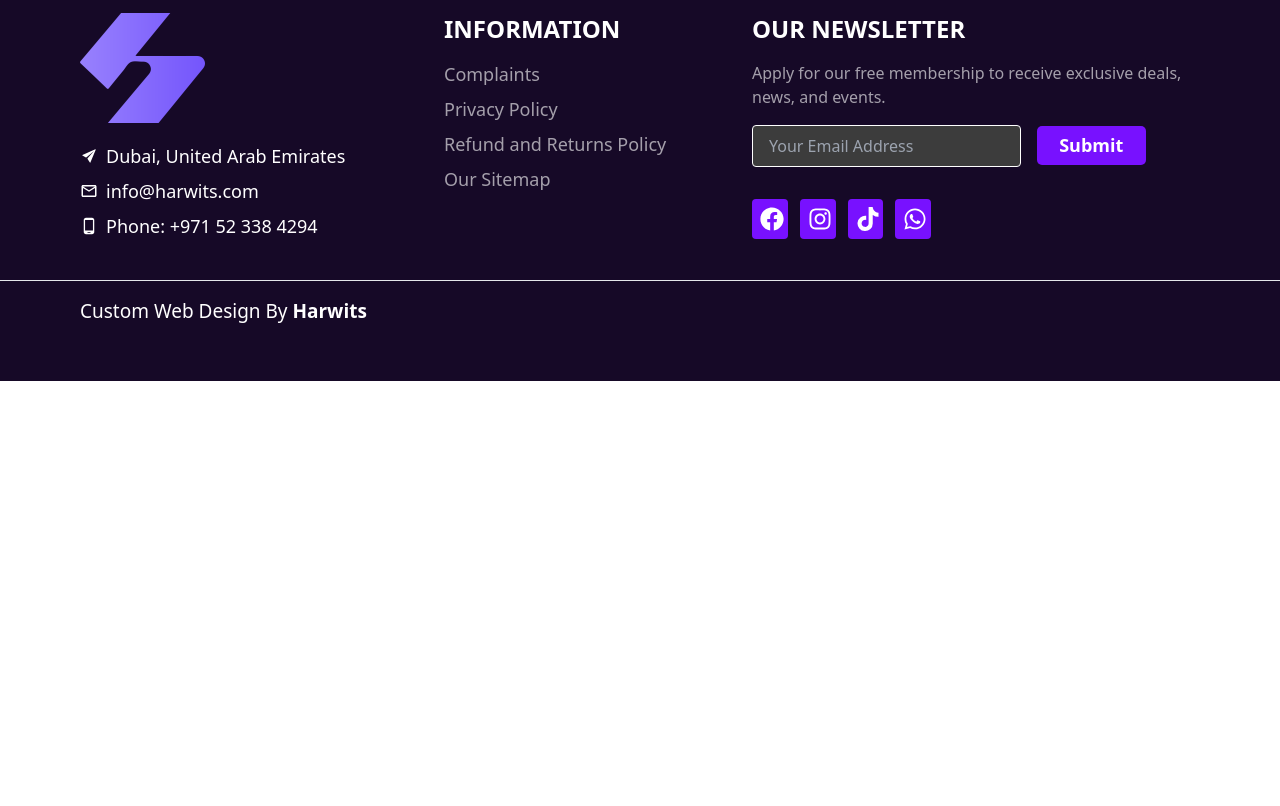
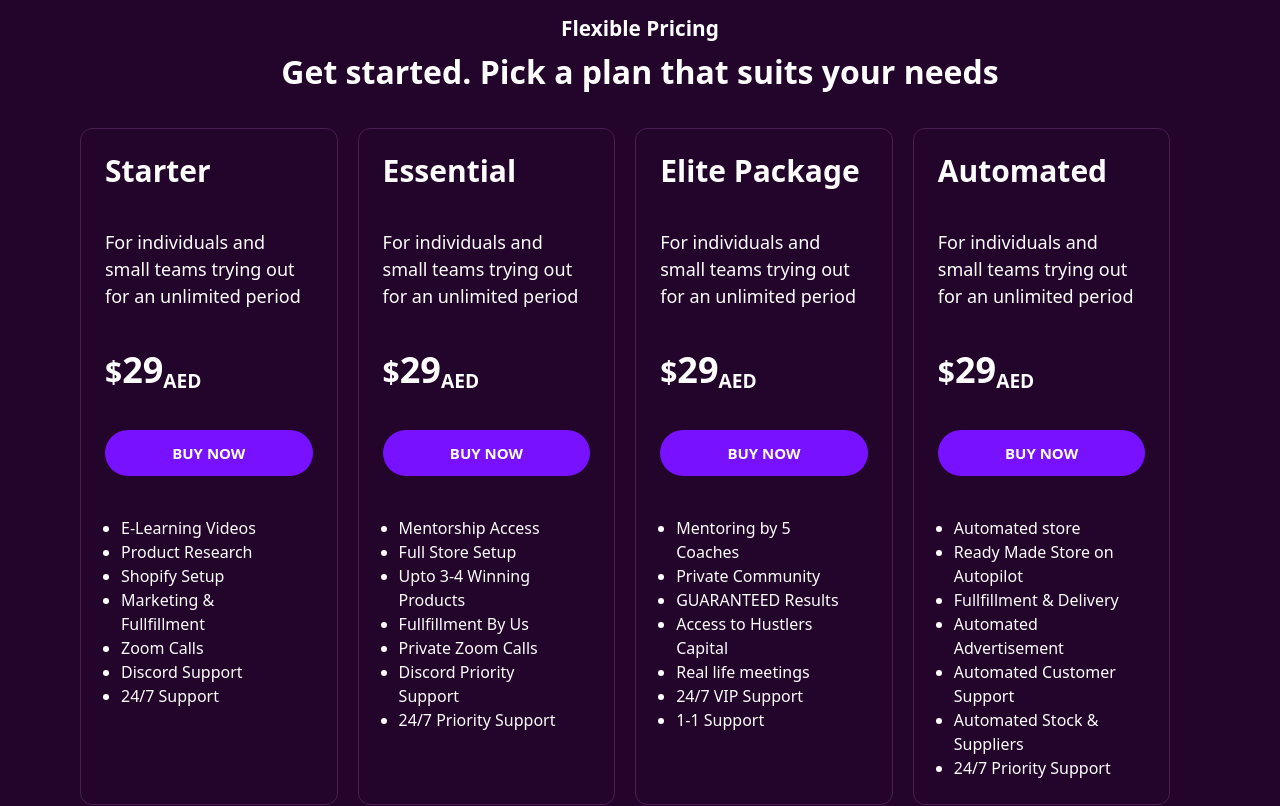
Before and after one commit to hussain1039/harwits, a React (Create React App) app: page / in a window 1280 px wide. Shown: the part 4480-5286 px from the top of the page. Before the commit the page ends 4861 px from the top, so only its background shows below. Built offline with nearby package versions, Linux system fonts and the light colour scheme.

Commit message:
Complete Pricing Card Section

```diff
--- a/src/Components/CounterUpSection.jsx
+++ b/src/Components/CounterUpSection.jsx
@@ -34,7 +34,7 @@ const CounterUpSection = () => {
   return (
     <ScrollTrigger onEnter={() => setCounter(true)} onExit={() => setCounter(false)}>
       <div className='bg-gradient-to-b from-[#7611fb] to-[#230a45] py-[3rem] lg:py-[3.5rem]'>
-        <div className='container flex justify-around text-center text-white'>
+        <div className='container flex justify-around flex-wrap gap-3 sm:gap-0 text-center text-white'>
           {
             data.map((data) => {
               return (
--- /dev/null
+++ b/src/Components/PricingSection.jsx
@@ -0,0 +1,88 @@
+import React from 'react'
+
+const data = [
+    {
+        id: 1,
+        title: 'Starter',
+        list1: 'E-Learning Videos',
+        list2: 'Product Research',
+        list3: 'Shopify Setup',
+        list4: 'Marketing & Fullfillment',
+        list5: 'Zoom Calls',
+        list6: 'Discord Support',
+        list7: '24/7 Support',
+    },
+    {
+        id: 2,
+        title: 'Essential',
+        list1: 'Mentorship Access',
+        list2: 'Full Store Setup',
+        list3: 'Upto 3-4 Winning Products',
+        list4: 'Fullfillment By Us',
+        list5: 'Private Zoom Calls',
+        list6: 'Discord Priority Support',
+        list7: '24/7 Priority Support',
+    },
+    {
+        id: 3,
+        title: 'Elite Package',
+        list1: 'Mentoring by 5 Coaches',
+        list2: 'Private Community',
+        list3: 'GUARANTEED Results',
+        list4: 'Access to Hustlers Capital',
+        list5: 'Real life meetings',
+        list6: '24/7 VIP Support',
+        list7: '1-1 Support',
+    },
+    {
+        id: 4,
+        title: 'Automated',
+        list1: 'Automated store',
+        list2: 'Ready Made Store on Autopilot',
+        list3: 'Fullfillment & Delivery',
+        list4: 'Automated Advertisement',
+        list5: 'Automated Customer Support',
+        list6: 'Automated Stock & Suppliers',
+        list7: '24/7 Priority Support',
+    },
+]
+
+const PricingSection = () => {
+    return (
+        <div className='bg-[#23042a] py-[3rem] lg:py-[3.5rem]'>
+            <div className='container text-white'>
+                <div className=' text-center'>
+                    <h4 className='text-1xl md:text-[1.3rem] font-semibold'>Flexible Pricing</h4>
+                    <h1 className='text-2xl md:text-[2rem] font-bold mt-3'>Get started. Pick a plan that suits your needs</h1>
+                </div>
+                <div className='mt-10 flex gap-5 flex-wrap px-4 md:px-0'>
+                    {
+                        data.map((item) => (
+                            <div className='w-full md:w-[48%] lg:w-[23%] p-6 border-[1px]  border-[#471f50] rounded-xl'>
+                                <div key={item.id} className='flex flex-col gap-10'>
+                                    <h1 className='text-3xl font-bold'>{item.title}</h1>
+                                    <p className='text-[18px]'>For individuals and small teams trying out for an unlimited period</p>
+                                    <div className='text-3xl font-bold'>$<span className='text-4xl'>29</span><sub className='text-[1.2rem] font-semibold'>AED</sub></div>
+                                    <button className='bg-[#7811ff] py-3 px-9 rounded-full text-[15px] font-semibold'>
+                                        BUY NOW
+                                    </button>
+                                    <ul className='list-disc px-4'>
+                                        <li>{item.list1}</li>
+                                        <li>{item.list2}</li>
+                                        <li>{item.list3}</li>
+                                        <li>{item.list4}</li>
+                                        <li>{item.list5}</li>
+                                        <li>{item.list6}</li>
+                                        <li>{item.list7}</li>
+                                    </ul>
+                                </div>
+                            </div>
+                        ))
+                    }
+                </div>
+            </div>
+        </div>
+    )
+}
+
+export default PricingSection;
--- a/src/Pages/Home.jsx
+++ b/src/Pages/Home.jsx
@@ -5,6 +5,7 @@ import HeroSection from '../Components/HeroSection';
 import OurMissionSection from '../Components/OurMissionSection';
 import DropShipping from '../Components/DropShipping';
 import CounterUpSection from '../Components/CounterUpSection';
+import PricingSection from '../Components/PricingSection';
 
 function Home() {
   return (
@@ -15,6 +16,7 @@ function Home() {
       <OurMissionSection />
       <DropShipping />
       <CounterUpSection />
+      <PricingSection />
     </>
   )
 }
```
